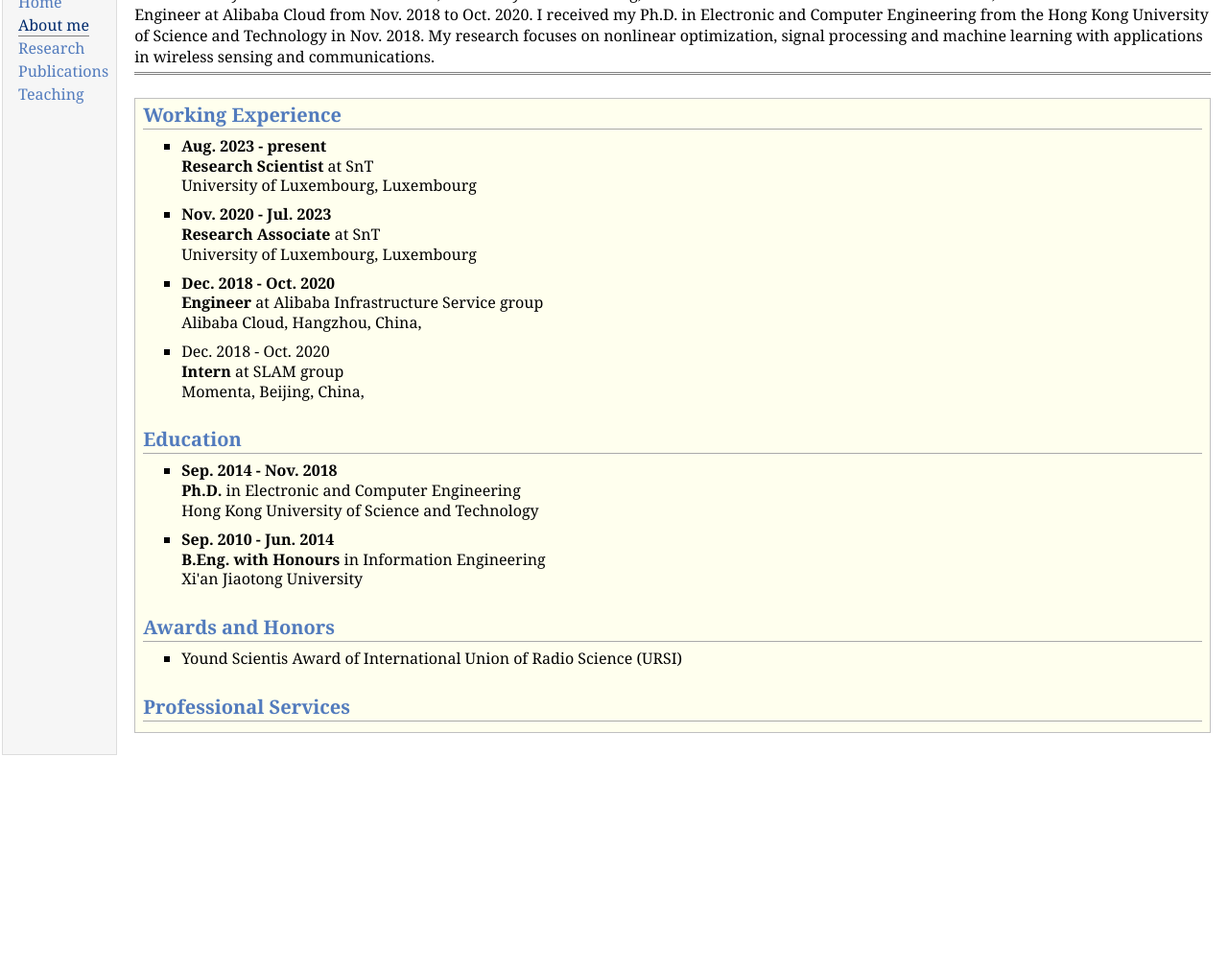
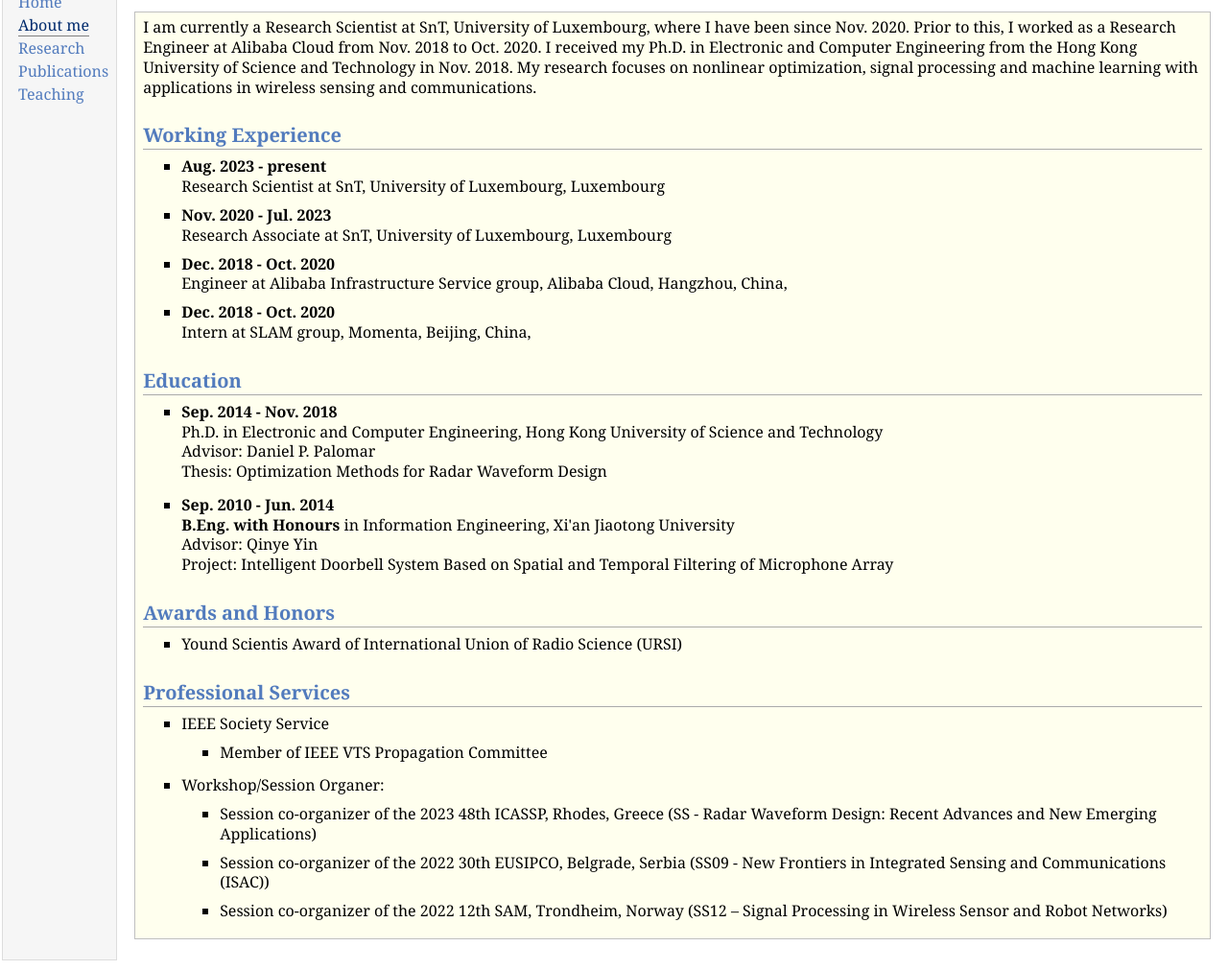
Before and after one commit to LinlongWu92/linlongwu92.github.io, a plain HTML site: page aboutme.html in a window 1280 px wide. Shown: the part 62-1073 px from the top of the page at 96% size. Before the commit the page ends 859 px from the top, so only its background shows below. Drawn offline with Linux system fonts and the light colour scheme.

Commit message:
Update aboutme.html

```diff
--- a/aboutme.html
+++ b/aboutme.html
@@ -21,41 +21,41 @@
 <td id="layout-content">
 <div id="toptitle">
 <h1>About Me</h1>
-<div id="subtitle">I am currently a Research Scientist at SnT, University of Luxembourg, where I have been since Nov. 2020. Prior to this,
-I worked as a Research Engineer at Alibaba Cloud from Nov. 2018 to Oct. 2020.
-I received my Ph.D. in Electronic and Computer Engineering from the Hong Kong University of Science and Technology in Nov. 2018.
-My research focuses on nonlinear optimization, signal processing and machine learning with applications in wireless sensing and communications.</div>
 </div>
 <div class="infoblock">
 <div class="blockcontent">
+<p>I am currently a Research Scientist at SnT, University of Luxembourg, where I have been since Nov. 2020. Prior to this,
+I worked as a Research Engineer at Alibaba Cloud from Nov. 2018 to Oct. 2020.
+I received my Ph.D. in Electronic and Computer Engineering from the Hong Kong University of Science and Technology in Nov. 2018.
+My research focuses on nonlinear optimization, signal processing and machine learning with applications in wireless sensing and communications.</p>
 <h2>Working Experience</h2>
 <ul>
 <li><p><b>Aug. 2023 - present</b><br />
-<b>Research Scientist</b> at SnT<br />
-University of Luxembourg, Luxembourg</p>
+Research Scientist at SnT, University of Luxembourg, Luxembourg</p>
 </li>
 <li><p><b>Nov. 2020 - Jul. 2023</b><br />
-<b>Research Associate</b> at SnT<br />
-University of Luxembourg, Luxembourg </p>
+Research Associate at SnT, University of Luxembourg, Luxembourg </p>
 </li>
 <li><p><b>Dec. 2018 - Oct. 2020</b><br />
-<b>Engineer</b> at Alibaba Infrastructure Service group <br />
-Alibaba Cloud, Hangzhou, China, </p>
+Engineer at Alibaba Infrastructure Service group, Alibaba Cloud, Hangzhou, China, </p>
 </li>
-<li><p>Dec. 2018 - Oct. 2020<br />
-<b>Intern</b> at SLAM group<br />
-Momenta, Beijing, China, </p>
+<li><p><b>Dec. 2018 - Oct. 2020</b><br />
+Intern at SLAM group, Momenta, Beijing, China, </p>
 </li>
 </ul>
 <h2>Education</h2>
 <ul>
 <li><p><b>Sep. 2014 - Nov. 2018</b><br />
-<b>Ph.D.</b> in Electronic and Computer Engineering<br />
-Hong Kong University of Science and Technology </p>
+Ph.D. in Electronic and Computer Engineering, Hong Kong University of Science and Technology <br />
+Advisor: Daniel P. Palomar<br />
+Thesis: Optimization Methods for Radar Waveform Design<br /></p>
 </li>
+</ul>
+<ul>
 <li><p><b>Sep. 2010 - Jun. 2014</b><br />
-<b>B.Eng. with Honours</b> in Information Engineering<br />
-Xi'an Jiaotong University</p>
+<b>B.Eng. with Honours</b> in Information Engineering, Xi'an Jiaotong University<br />
+Advisor: Qinye Yin<br />
+Project: Intelligent Doorbell System Based on Spatial and Temporal Filtering of Microphone Array<br /> </p>
 </li>
 </ul>
 <h2>Awards and Honors</h2>
@@ -64,3 +64,28 @@ Xi'an Jiaotong University</p>
 </li>
 </ul>
 <h2>Professional Services</h2>
+<ul>
+<li><p>IEEE Society Service</p>
+<ul>
+<li><p>Member of IEEE VTS Propagation Committee</p>
+</li>
+</ul>
+
+</li>
+</ul>
+<ul>
+<li><p>Workshop/Session Organer:</p>
+<ul>
+<li><p>Session co-organizer of the 2023 48th ICASSP, Rhodes, Greece
+(SS - Radar Waveform Design: Recent Advances and New Emerging Applications)</p>
+</li>
+<li><p>Session co-organizer of the 2022 30th EUSIPCO, Belgrade, Serbia
+(SS09 - New Frontiers in Integrated Sensing and Communications (ISAC))</p>
+</li>
+<li><p>Session co-organizer of the 2022 12th SAM, Trondheim, Norway
+(SS12 – Signal Processing in Wireless Sensor and Robot Networks)</p>
+</li>
+</ul>
+
+</li>
+</ul>
```
